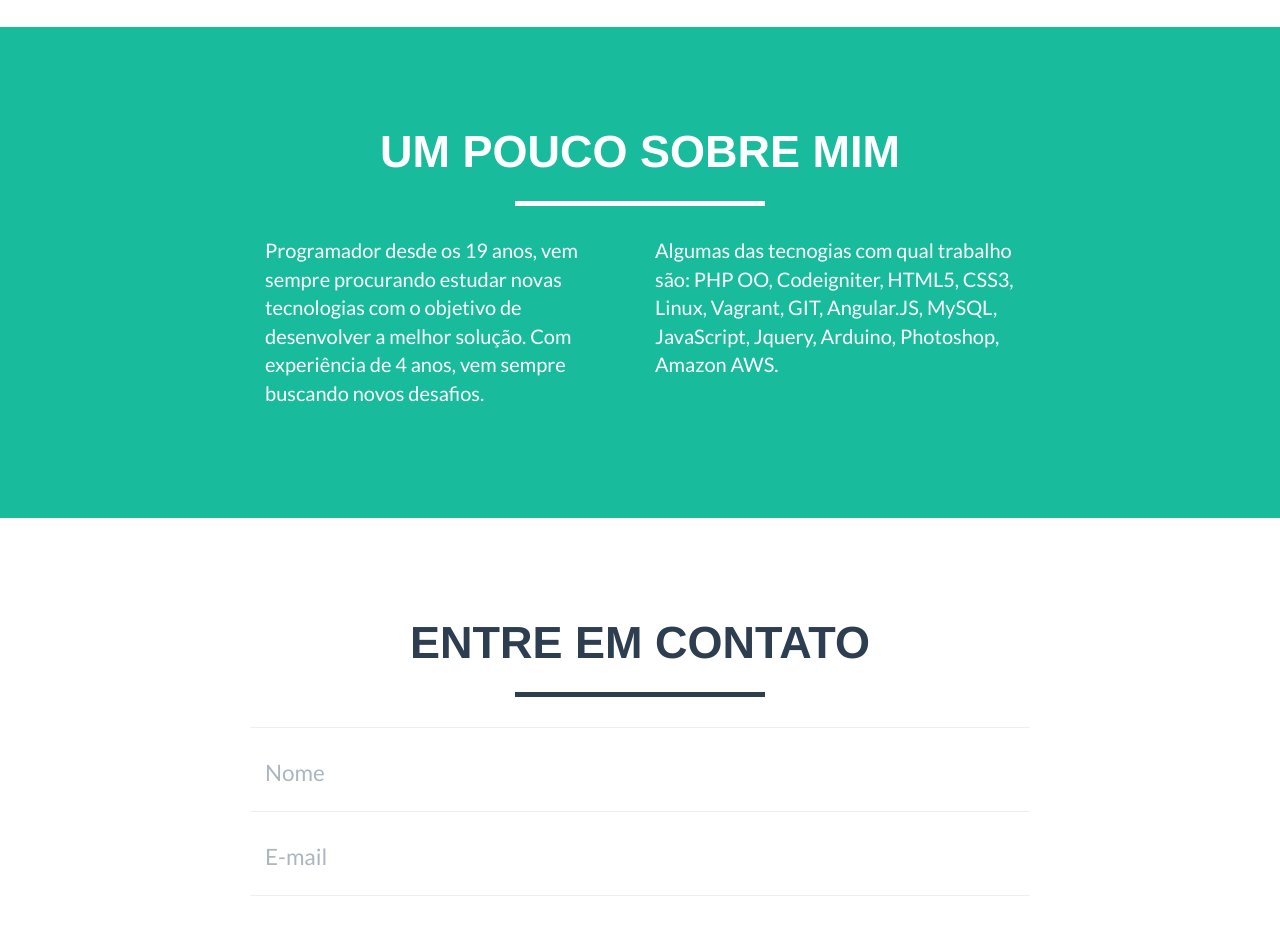
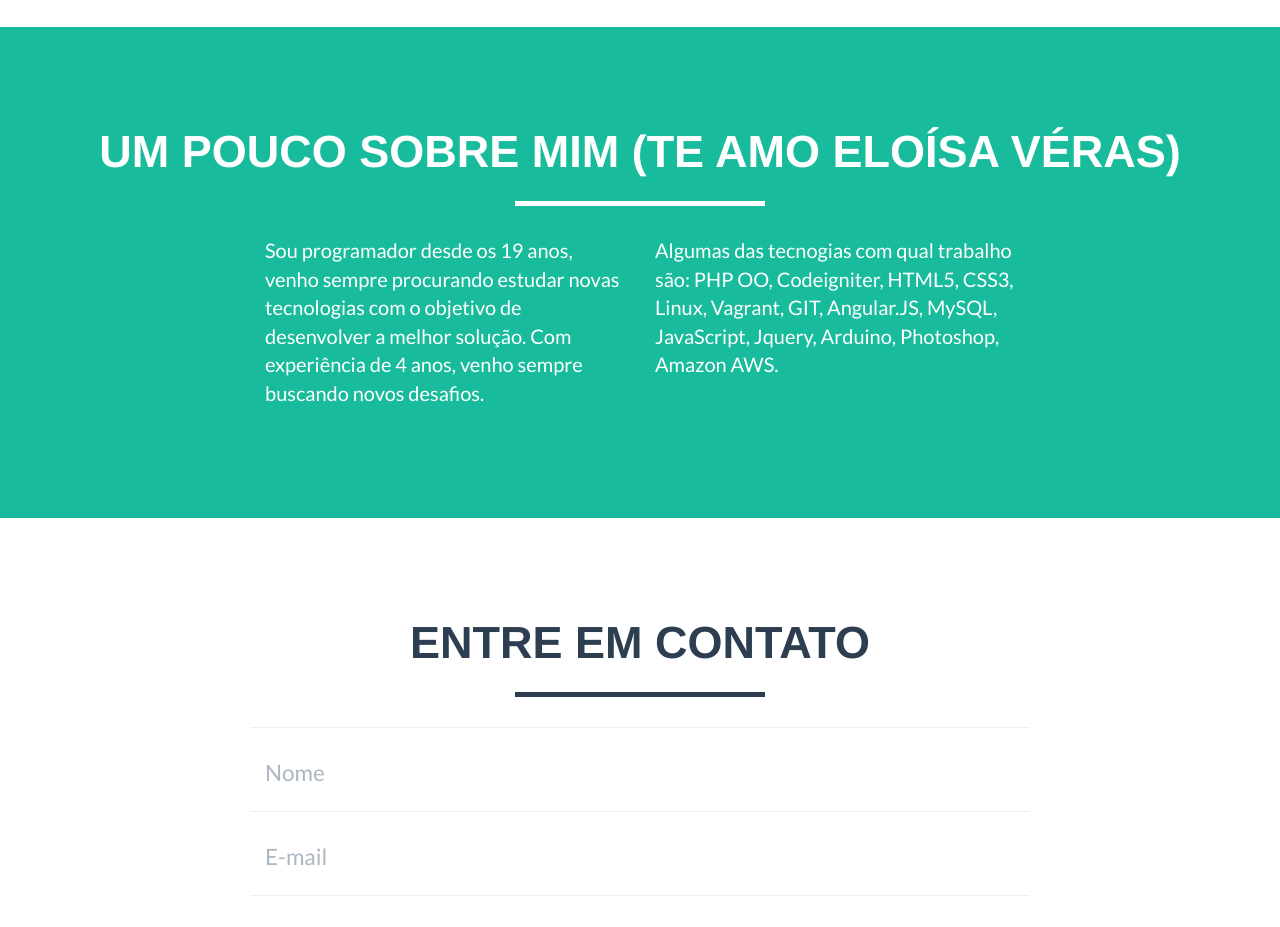
Before and after one commit to alissonzampietro/alissonzampietro.github.io, a plain HTML site: page index.html in a window 1280 px wide. Shown: the part 1540-2467 px from the top of the page. Drawn offline with nearby package versions, Linux system fonts and the light colour scheme.

```diff
--- a/index.html
+++ b/index.html
@@ -152,13 +152,13 @@
         <div class="container">
             <div class="row">
                 <div class="col-lg-12 text-center">
-                    <h2>Um pouco sobre mim</h2>
+                    <h2>Um pouco sobre mim (TE AMO ELOÍSA VÉRAS)</h2>
                     <hr class="star-light">
                 </div>
             </div>
             <div class="row">
                 <div class="col-lg-4 col-lg-offset-2">
-                    <p>Programador desde os 19 anos, vem sempre procurando estudar novas tecnologias com o objetivo de desenvolver a melhor solução. Com experiência de <span class="tempoMercado"></span> anos, vem sempre buscando novos desafios.</p>
+                    <p>Sou programador desde os 19 anos, venho sempre procurando estudar novas tecnologias com o objetivo de desenvolver a melhor solução. Com experiência de <span class="tempoMercado"></span> anos, venho sempre buscando novos desafios.</p>
                 </div>
                 <div class="col-lg-4">
                     <p>Algumas das tecnogias com qual trabalho são: PHP OO, Codeigniter, HTML5, CSS3, Linux, Vagrant, GIT, Angular.JS, MySQL, JavaScript, Jquery, Arduino, Photoshop, Amazon AWS. </p>
```
